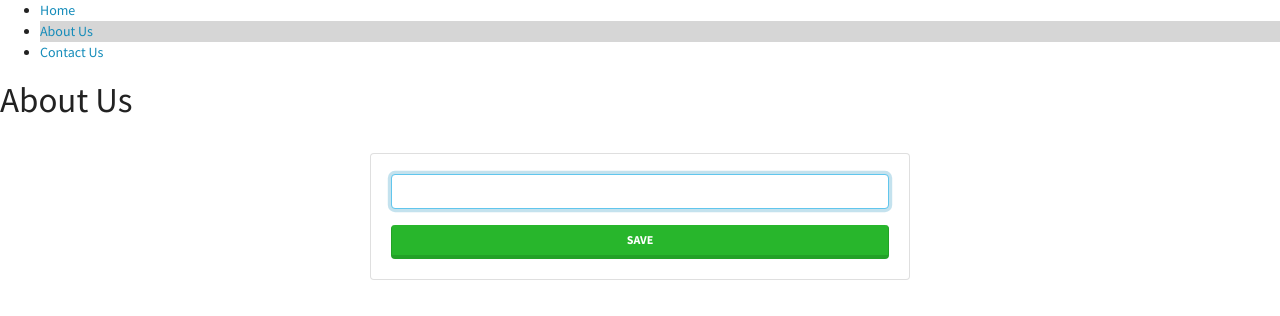
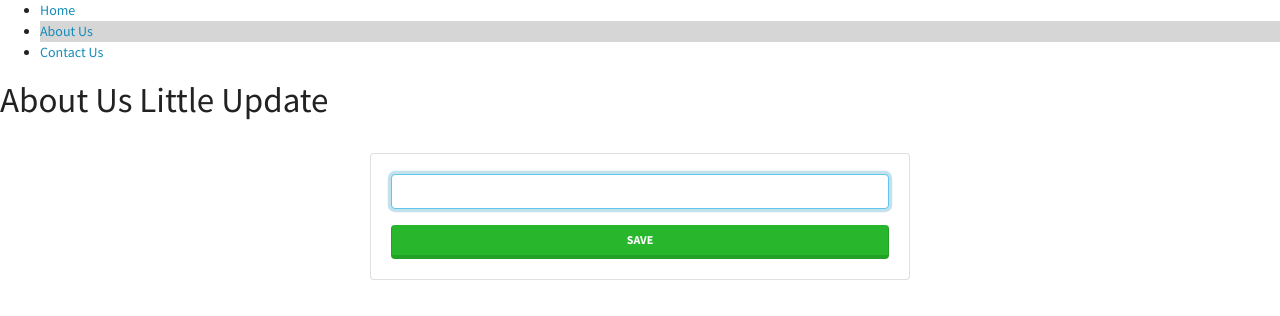
Before and after one commit to EduJura/eduardo-juarez-app, a React (Create React App) app: page /about-us in a window 1280 px wide. Shown: the top 316 px of the page. Built offline with nearby package versions, Linux system fonts and the light colour scheme.

Commit message:
Update AboutUs.tsx

```diff
--- a/src/pages/AboutUs.tsx
+++ b/src/pages/AboutUs.tsx
@@ -1,5 +1,5 @@
 function AboutUs(): JSX.Element {
-  return <h1>About Us</h1>;
+  return <h1>About Us Little Update</h1>;
 }
 
 export default AboutUs;
```
